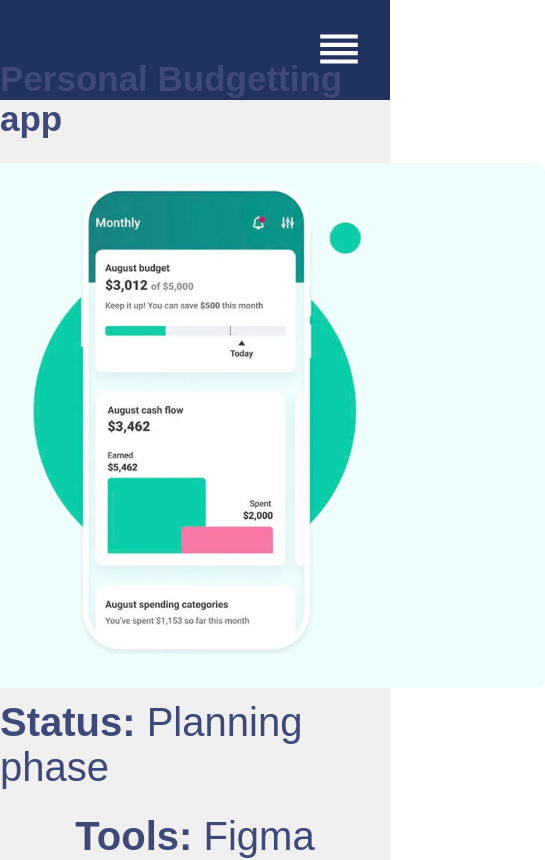
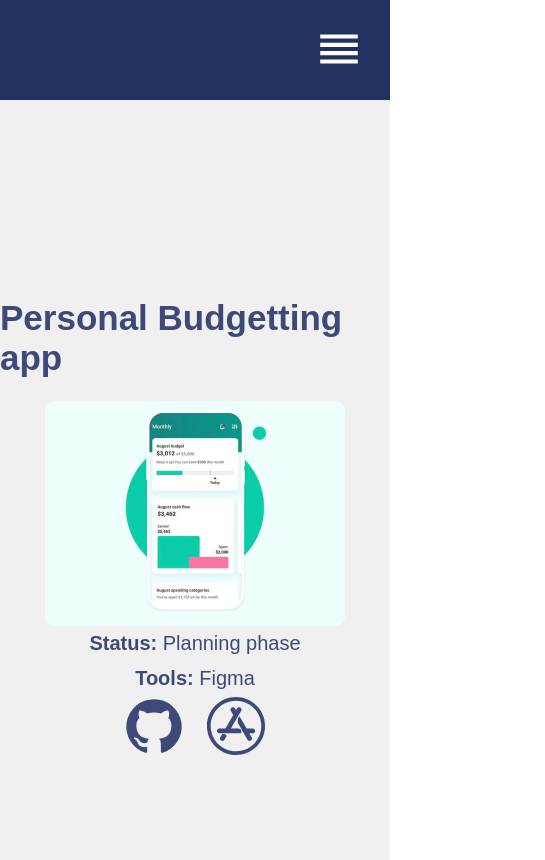
Before and after one commit to NicolaiJGangdal/WebPortfolio, a React (Create React App) app: page /project/1 in a window 390 px wide. Shown: the top 860 px of the page, 545 px wide, since content can reach past the window. Built offline with nearby package versions, Linux system fonts and the light colour scheme.

Commit message:
Css improvements
Changed CSS to prevent the Project title from rising into the NavBar.

Also changed all photos to the same height and removed the width restriction so they could scale accordingly

```diff
--- a/src/helpers/ProjectList.js
+++ b/src/helpers/ProjectList.js
@@ -43,10 +43,10 @@ export const ProjectList = [
     {
         name: "Spotify Clone",
         image: proj4,
+        status: "Status: ",
+        status2: "Will not be made",
         title: "Concept app",
         skills: "Fake project to fill out space",
-        status: "",
-        status2: "",
         link: "https://github.com/NicolaiJGangdal?tab=repositories",
         link2: "https://www.apple.com/app-store/"
     },
@@ -54,10 +54,10 @@ export const ProjectList = [
     {
         name: "Bitcoin Mining WebSite",
         image: proj5,
+        status: "Status: ",
+        status2: "Will not be made",
         title: "Concept app",
-        skills: "Example project",
-        status: "",
-        status2: "",
+        skills: "Fake project to fill out space",
         link: "https://github.com/NicolaiJGangdal?tab=repositories",
         link2: "https://www.apple.com/app-store/"
     },
@@ -65,10 +65,10 @@ export const ProjectList = [
     {
         name: "TicTacToe Game",
         image: proj6,
+        status: "Status :",
+        status2: "Under developement",
         title: "Tools",
         skills: "Xcode & Swift",
-        status: "Status :",
-        status2: "Under developement",
         link: "https://github.com/NicolaiJGangdal?tab=repositories",
         link2: "https://www.apple.com/app-store/"
     },
--- a/src/styles/ProjectDisplay.css
+++ b/src/styles/ProjectDisplay.css
@@ -5,6 +5,7 @@
     justify-content: center;
     align-items: center;
     flex-direction: column;
+    padding-top: 2rem;
   }
 
   .project h1 {
@@ -13,7 +14,8 @@
     font-size: 35px;
   }
   .project img {
-    width: 700px;
+    /* width: 700px; Without this one all photos scale acooring to the height */
+    max-height: 389px; /* This is the size of the shortest photo. Now all are the same size*/
     border-radius: 10px;
   }
 
@@ -27,3 +29,15 @@
     font-size: 60px;
     color: #3e497a;
   }
+
+  @media only screen and (max-width: 800px) {
+    .project img {
+      width: 300px;
+    }
+  }
+
+  @media only screen and (max-width: 800px) {
+    .project p {
+      font-size: 20px;
+    }
+  }
--- a/src/styles/Projects.css
+++ b/src/styles/Projects.css
@@ -2,7 +2,7 @@
 .projects {
     width: 100%;
     height: auto;
-    padding-bottom: 16rem;
+    /*padding-bottom: 16rem;  Removed now but helps when browser is zoomed */
     display: flex;
     justify-content: center;
     align-items: center;
```
